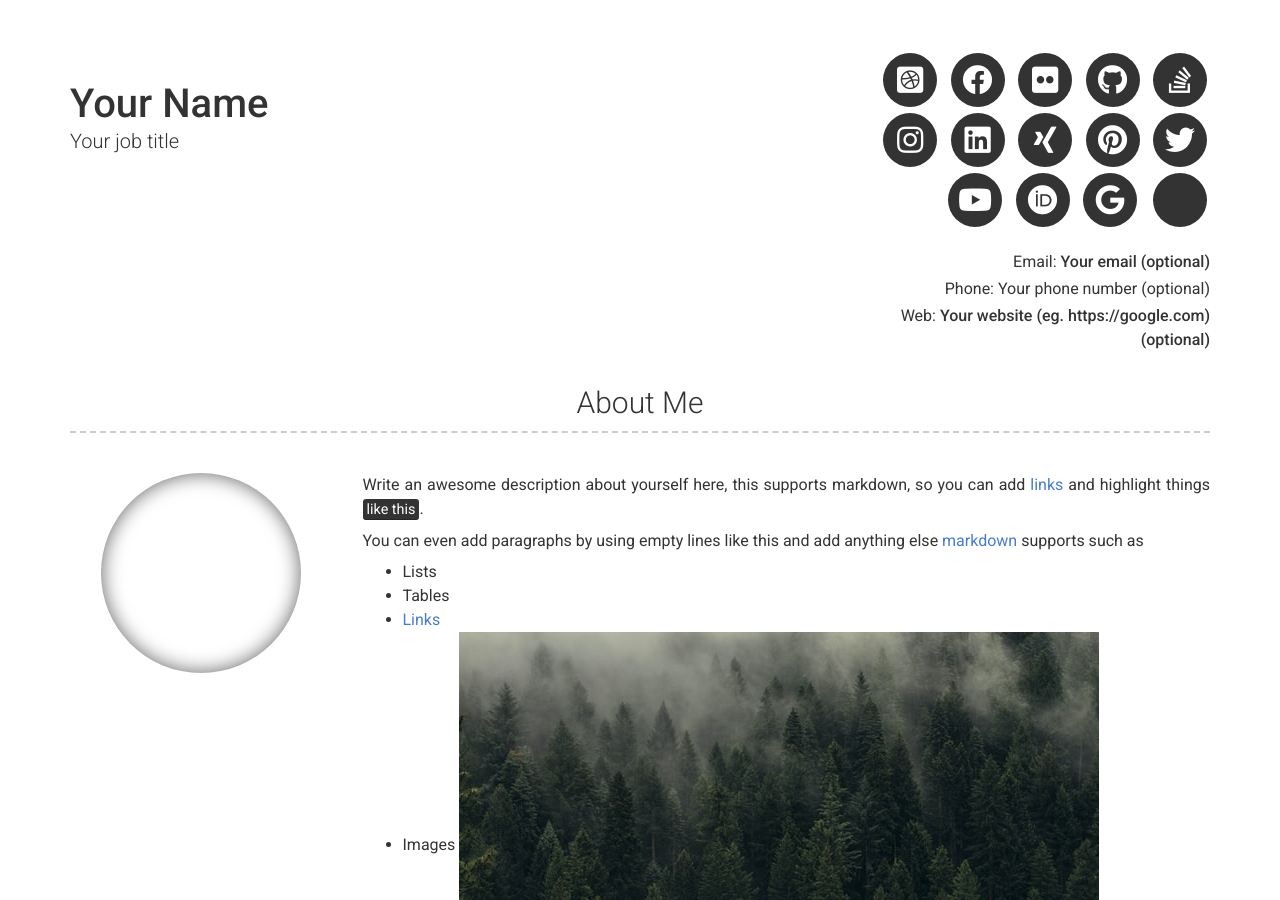
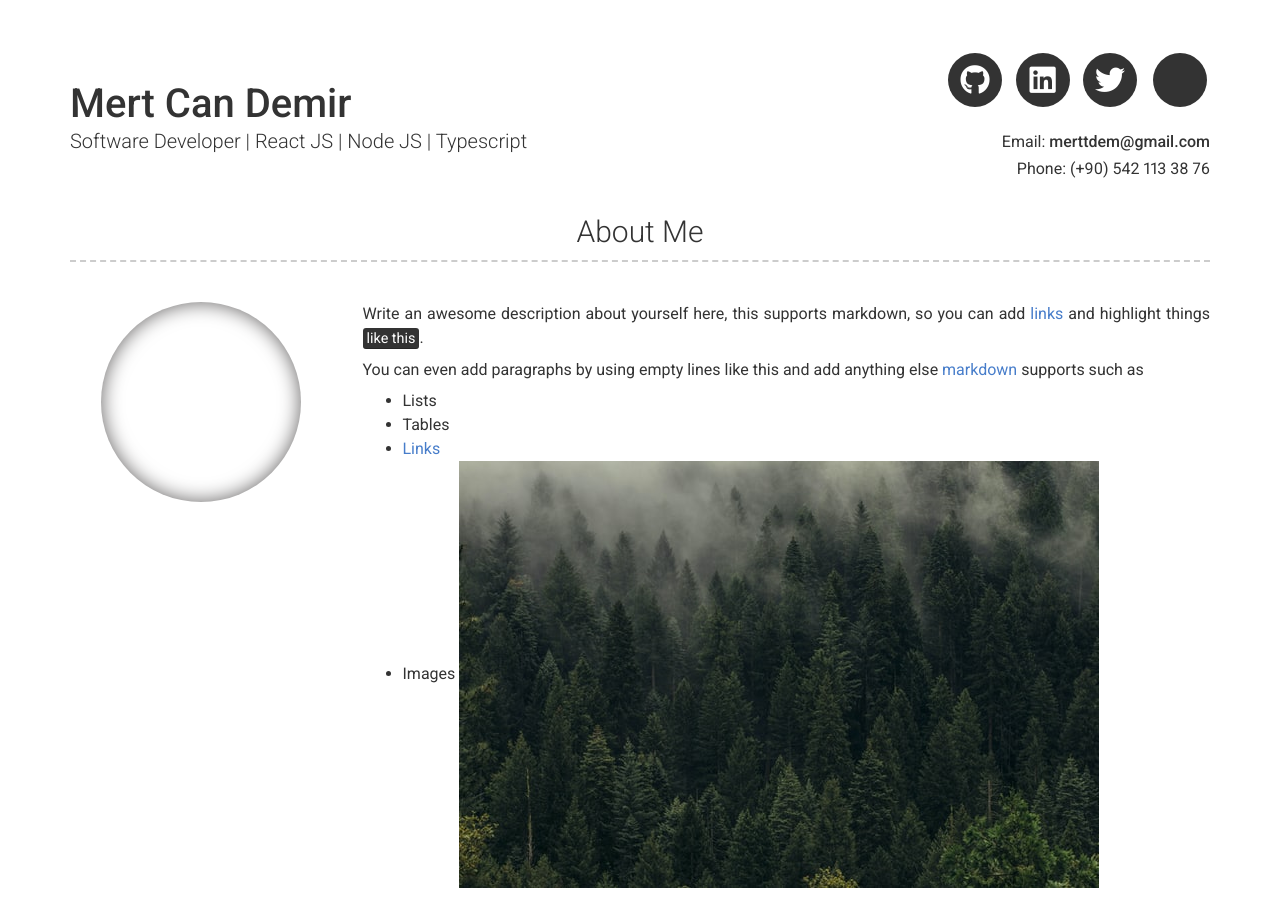
Before and after one commit to mertmcd/mertmcd.github.io, a Jekyll site: the page built from index.md, in a window 1280 px wide and 900 px high. Built offline with Jekyll 4.4.1, drawn with Linux system fonts in a browser that asks for light colours; nearby versions of some CDN libraries; part of the change alters nothing that is shown; some of the changed text lies outside the part shown.

```diff
--- a/_config.yml
+++ b/_config.yml
@@ -6,13 +6,13 @@ repository: Git repository where your resume will be hosted, only required if yo
 version: 2
 
 # Personal info
-name: Your Name
-title: Your job title
-email: Your email (optional)
+name: Mert Can Demir
+title: Software Developer | React JS | Node JS | Typescript
+email: merttdem@gmail.com
 # email_title: Email (Email title override)
-phone: Your phone number (optional)
+phone: (+90) 542 113 38 76
 # phone_title: Phone (Phone title override)
-website: Your website (eg. https://google.com)(optional)
+#website: Your website (eg. https://google.com)(optional)
 # website_title: Web (Website title override)
 
 # Dark Mode (true/false/never)
@@ -20,18 +20,18 @@ darkmode: false
 
 # Social links
 twitter_username: jekyllrb
-github_username:  jekyll
-stackoverflow_username: "00000001"
-dribbble_username: jekyll
-facebook_username: jekyll
-flickr_username: jekyll
-instagram_username: jekyll
-linkedin_username: jekyll
-xing_username: jekyll
-pinterest_username: jekyll
-youtube_username: jekyll
-orcid_username: 0000-0000-0000-0000
-googlescholar_username: D847cGsAAAAJ
+github_username:  mertmcd
+#stackoverflow_username: "00000001"
+#dribbble_username: jekyll
+#facebook_username: jekyll
+#flickr_username: jekyll
+#instagram_username: jekyll
+linkedin_username: mertmcd
+#xing_username: jekyll
+#pinterest_username: jekyll
+#youtube_username: jekyll
+#orcid_username: 0000-0000-0000-0000
+#googlescholar_username: D847cGsAAAAJ
 
 # Additional icon links
 additional_links:
@@ -49,7 +49,7 @@ additional_links:
 # google_analytics: "UA-00000000-0"
 
 # About Section
-# about_title: About Me (Use this to override about section title)
+about_title: About Me
 about_profile_image: Directory of profile image (eg. images/profile.jpg)
 about_content: | # this will include new lines to allow paragraphs
   Write an awesome description about yourself here, this supports markdown, so you can add [links](http://foobar.com) and highlight things <mark>like this</mark>.
```
